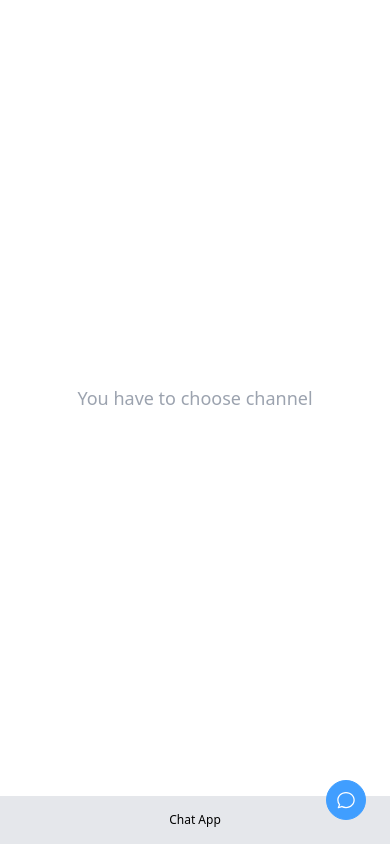
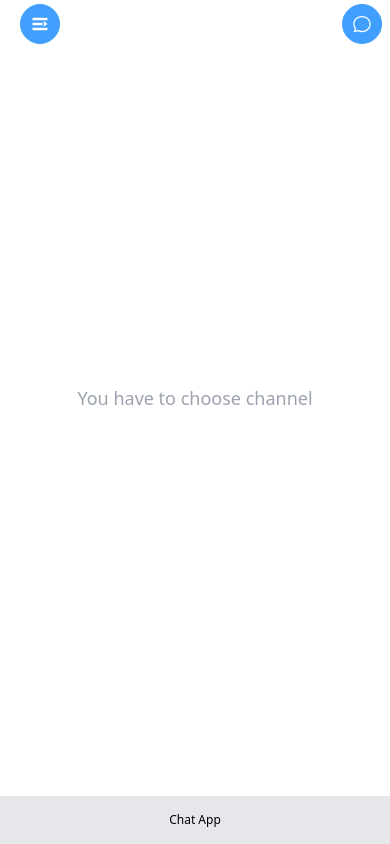
Before and after one commit to KacperNlp/Chat-app, a Nuxt app in the folder app-chat/: page / in a window 390 px wide. Built offline with nearby package versions, Linux system fonts and the light colour scheme; no server answers.

Commit message:
Style channels list for mobiel view

```diff
--- a/app-chat/layouts/default.vue
+++ b/app-chat/layouts/default.vue
@@ -1,7 +1,10 @@
 <template>
   <el-container class="h-screen overflow-hidden">
     <div class="flex flex-row w-full">
-      <aside class="fixed md:static h-full w-80 overflow-y-scroll">
+      <aside
+        class="fixed left-[-100%] md:static h-full w-80 overflow-y-scroll duration-300 bg-slate-200"
+        :class="{ 'is-visible': isChannelsListVisible }"
+      >
         <AppChannelList />
       </aside>
       <div class="grow flex flex-col max-h-dvh">
@@ -21,9 +24,17 @@
     />
     <el-button
       @click="handleClickOpenAddChannelForm"
-      class="fixed bottom-6 right-6 z-[99] !text-xl"
+      class="fixed top-1 md:top-2 right-2 md:right-8 z-[99] !text-xl"
       type="primary"
       :icon="ChatRound"
+      size="large"
+      circle
+    />
+    <el-button
+      @click="handleClickToggleChannels"
+      class="fixed md:!hidden top-1 left-2 z-[99] !text-xl"
+      type="primary"
+      :icon="Expand"
       size="large"
       circle
     />
@@ -31,13 +42,14 @@
 </template>
 
 <script setup lang="ts">
-import { ChatRound } from "@element-plus/icons-vue";
+import { ChatRound, Expand } from "@element-plus/icons-vue";
 import socket from "~/socket.io";
 
 const userId = useCookie("userId");
 const store = useWebsiteStore();
 
 const isAddChannelFormVisible = ref(false);
+const isChannelsListVisible = ref(false);
 
 onBeforeUnmount(() => {
   socket.disconnect();
@@ -51,6 +63,10 @@ function handleClickCloseAddChannelForm() {
   isAddChannelFormVisible.value = false;
 }
 
+function handleClickToggleChannels() {
+  isChannelsListVisible.value = !isChannelsListVisible.value;
+}
+
 socket.auth = { username: userId.value };
 socket.connect();
 
@@ -61,3 +77,10 @@ if (!!userId.value)
     store.fetchLoggedUserData(userId.value),
   ]);
 </script>
+
+<style scoped>
+.is-visible {
+  left: 0;
+  z-index: 5;
+}
+</style>
```
